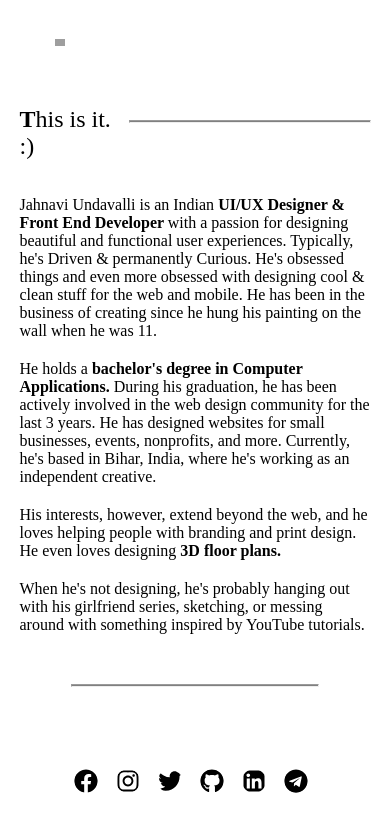
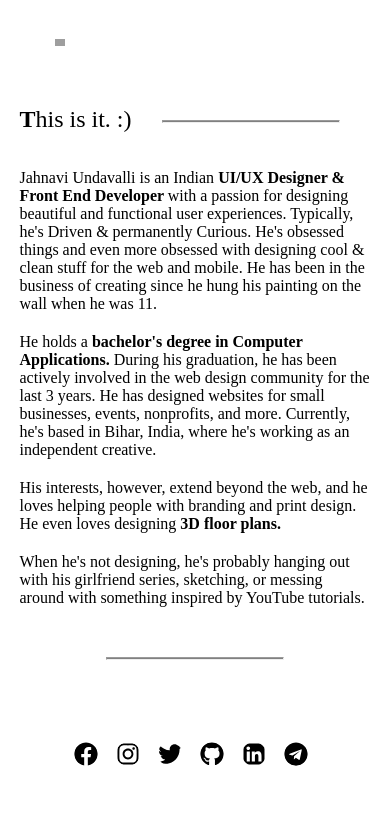
Before and after one commit to Jahnavi-Undavalli/TickTech, a React (Create React App) app: page /about in a window 390 px wide. Shown: the top 832 px of the page. Built offline with nearby package versions, Linux system fonts and the light colour scheme; grey boxes are pictures that could not be loaded.

Commit message:
Update index.css

```diff
--- a/src/components/About/index.css
+++ b/src/components/About/index.css
@@ -1,4 +1,3 @@
-
 .home-container1{
     display: flex;
     flex-direction: column;
@@ -55,3 +54,12 @@
 .message{
     font-weight: bold;
 }
+
+/* Decrease the height of horizontal line in mobile devices */
+@media screen and (max-width: 768px) {
+    .horizantal-line1 {
+        height: 1px;
+         width:50%;
+        margin-top: 30px; /* Adjust the margin-top as needed */
+    }
+}
```
